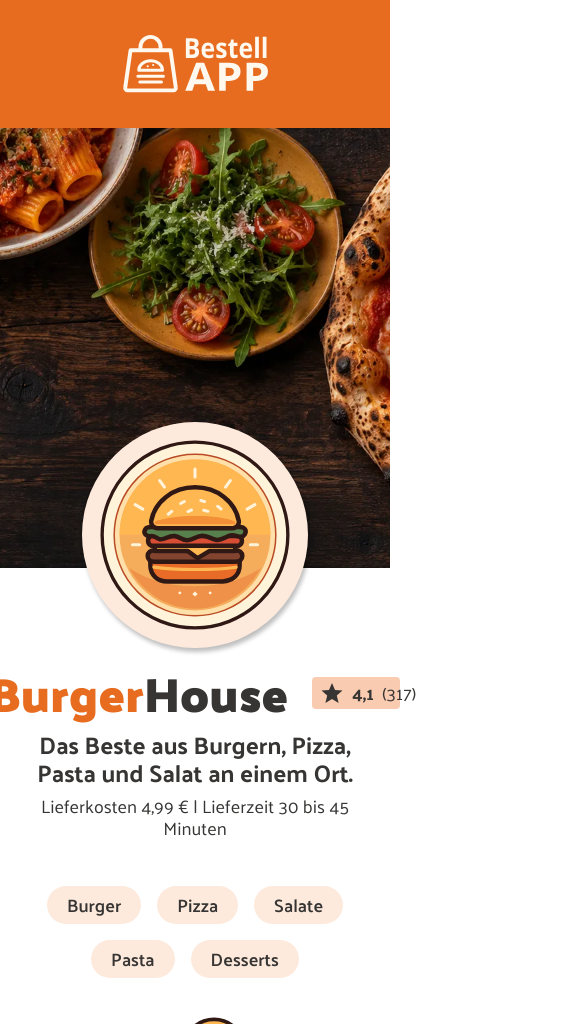
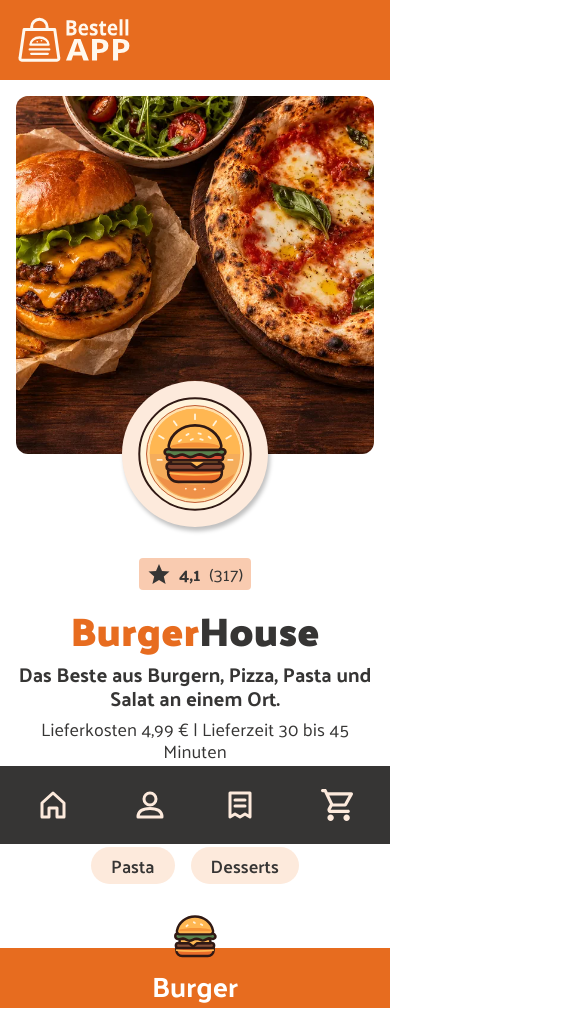
Before and after one commit to AttilaKes/Bestell-App, a plain HTML site: page index.html in a window 390 px wide. Shown: the top 1024 px of the page, 585 px wide, since content can reach past the window. Drawn offline with Linux system fonts and the light colour scheme.

Commit message:
feat: add responsive layout

```diff
--- a/index.html
+++ b/index.html
@@ -44,6 +44,11 @@
                         class="hero_desktop"
                         src="./assets/img/burgerhouse_titelbild_desktop.webp"
                         alt="Burger, Pizza, Pasta und Salat auf einem Holztisch"
+                    />
+                    <img
+                        class="hero_mobile"
+                        src="./assets/img/burgerhouse_titelbild_mobil.webp"
+                        alt="Burger, Pizza und Salat auf einem Holztisch"
                     />
                     <img
                         class="restaurant_logo"
--- a/style.css
+++ b/style.css
@@ -51,11 +51,16 @@ main {
     margin: 0 auto;
 }
 
-.hero_desktop {
+.hero_desktop,
+.hero_mobile {
     display: block;
     width: 100%;
     height: 440px;
     object-fit: cover;
+}
+
+.hero_mobile {
+    display: none;
 }
 
 .restaurant_logo {
--- a/styles/basket.css
+++ b/styles/basket.css
@@ -7,9 +7,8 @@
     position: absolute;
     top: calc(var(--headline-overhang) + var(--spacing) + 54px);
     bottom: 40px;
-    left: 50%;
+    right: max(0px, calc(50% - var(--content-width) / 2));
     width: var(--basket-width);
-    margin-left: calc(var(--content-width) / 2 - var(--basket-width));
 }
 
 .basket_track .basket {
@@ -264,3 +263,54 @@ dialog::backdrop {
     font-size: 18px;
     font-weight: 400;
 }
+
+/* ========================================
+   MOBILE MENU
+======================================== */
+
+.mobile_menu {
+    display: none;
+    position: sticky;
+    bottom: 0;
+    background-color: var(--color-basket);
+}
+
+.mobile_menu ul {
+    display: flex;
+    justify-content: space-around;
+    align-items: center;
+    height: 78px;
+}
+
+.mobile_menu img {
+    display: block;
+    width: 32px;
+    height: 32px;
+}
+
+.mobile_menu a,
+.mobile_menu button {
+    display: block;
+    position: relative;
+    padding: var(--spacing-small);
+}
+
+.mobile_menu a:focus-visible,
+.mobile_menu button:focus-visible {
+    outline-color: var(--color-on-basket);
+}
+
+.basket_bubble {
+    position: absolute;
+    top: -4px;
+    right: -8px;
+    min-width: 26px;
+    padding: 0 6px;
+    border-radius: 13px;
+    font-size: 16px;
+    font-weight: 700;
+    line-height: 26px;
+    text-align: center;
+    color: var(--color-on-primary);
+    background-color: var(--color-primary-dark);
+}
--- a/styles/responsive.css
+++ b/styles/responsive.css
@@ -1,6 +1,21 @@
 /* ========================================
    RESPONSIVE DESIGN
 ======================================== */
+
+@media (max-width: 1300px) {
+    :root {
+        --content-padding: 40px;
+        --basket-width: 380px;
+    }
+
+    .category_headline_content {
+        padding-left: 64px;
+    }
+
+    .meal_list {
+        padding-right: calc(var(--basket-width) + 40px);
+    }
+}
 
 /* From here on the basket opens as a dialog. */
 @media (max-width: 1024px) {
@@ -17,3 +32,114 @@
         padding-right: var(--content-padding);
     }
 }
+
+@media (max-width: 700px) {
+    :root {
+        --content-padding: 16px;
+        --headline-overhang: 40px;
+    }
+
+    .header_content {
+        min-height: 80px;
+    }
+
+    .bestellapp_logo {
+        width: 115px;
+    }
+
+    .hero {
+        margin: var(--spacing);
+    }
+
+    .hero_desktop {
+        display: none;
+    }
+
+    .hero_mobile {
+        display: block;
+        height: auto;
+        aspect-ratio: 1 / 1;
+        border-radius: var(--radius);
+    }
+
+    .restaurant_logo {
+        bottom: -73px;
+        width: 146px;
+        height: 146px;
+    }
+
+    .restaurant_info {
+        padding-top: 88px;
+        padding-bottom: 24px;
+    }
+
+    .restaurant_title {
+        flex-direction: column-reverse;
+        gap: var(--spacing);
+    }
+
+    .restaurant_title h1 {
+        font-size: 40px;
+    }
+
+    .slogan {
+        font-size: 20px;
+    }
+
+    .category_headline_content {
+        flex-direction: column;
+        align-items: center;
+        gap: 0;
+        padding: 0 var(--content-padding);
+    }
+
+    .category_headline_content img {
+        width: 56px;
+        height: 56px;
+    }
+
+    .category_headline_content h2 {
+        font-size: 28px;
+        line-height: 44px;
+    }
+
+    .meal_list {
+        gap: 20px;
+    }
+
+    .meal_card {
+        flex-direction: column;
+    }
+
+    .meal_card img {
+        width: 100%;
+    }
+
+    .meal_order {
+        flex-direction: row;
+        align-items: center;
+    }
+
+    .footer_content {
+        flex-direction: column;
+    }
+
+    .copyright {
+        order: 1;
+    }
+}
+
+@media (max-width: 400px) {
+    .add_button {
+        padding: 6px 8px;
+    }
+
+    .basket_dialog .dialog_content {
+        padding-left: var(--spacing);
+        padding-right: var(--spacing);
+    }
+
+    .buy_button {
+        font-size: 20px;
+    }
+}
```
